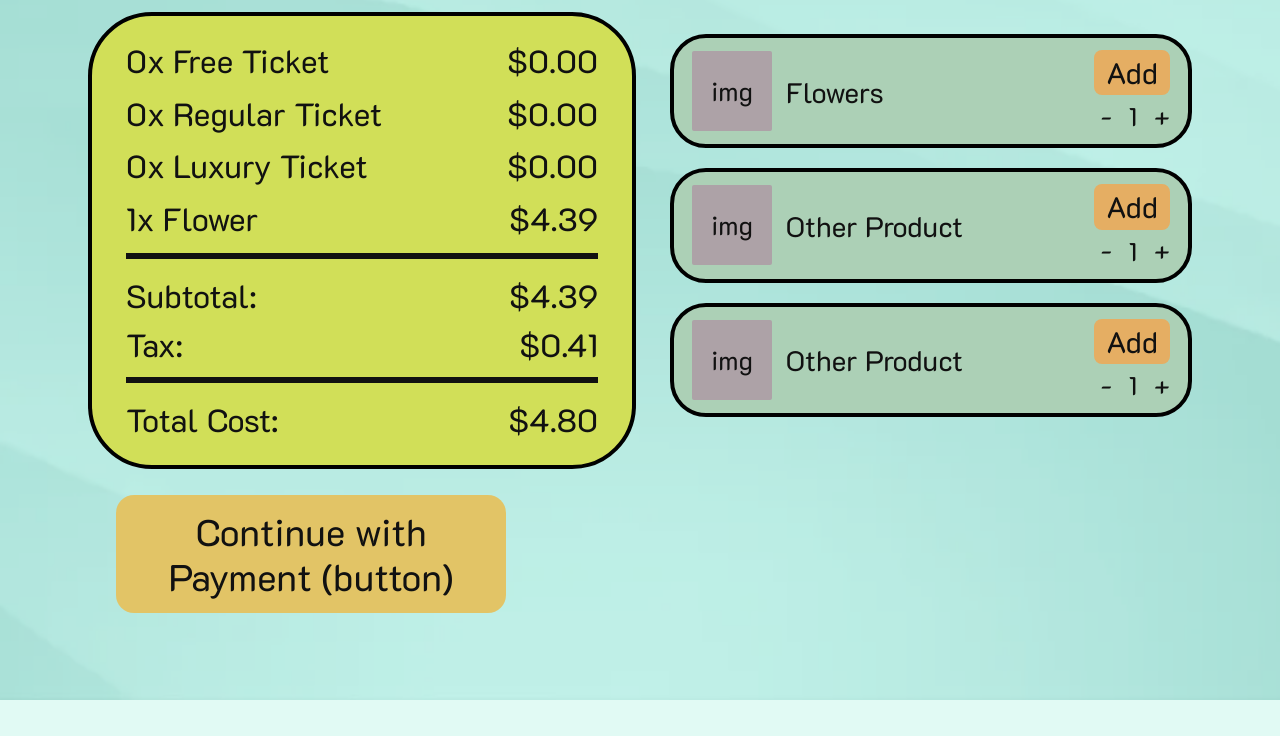
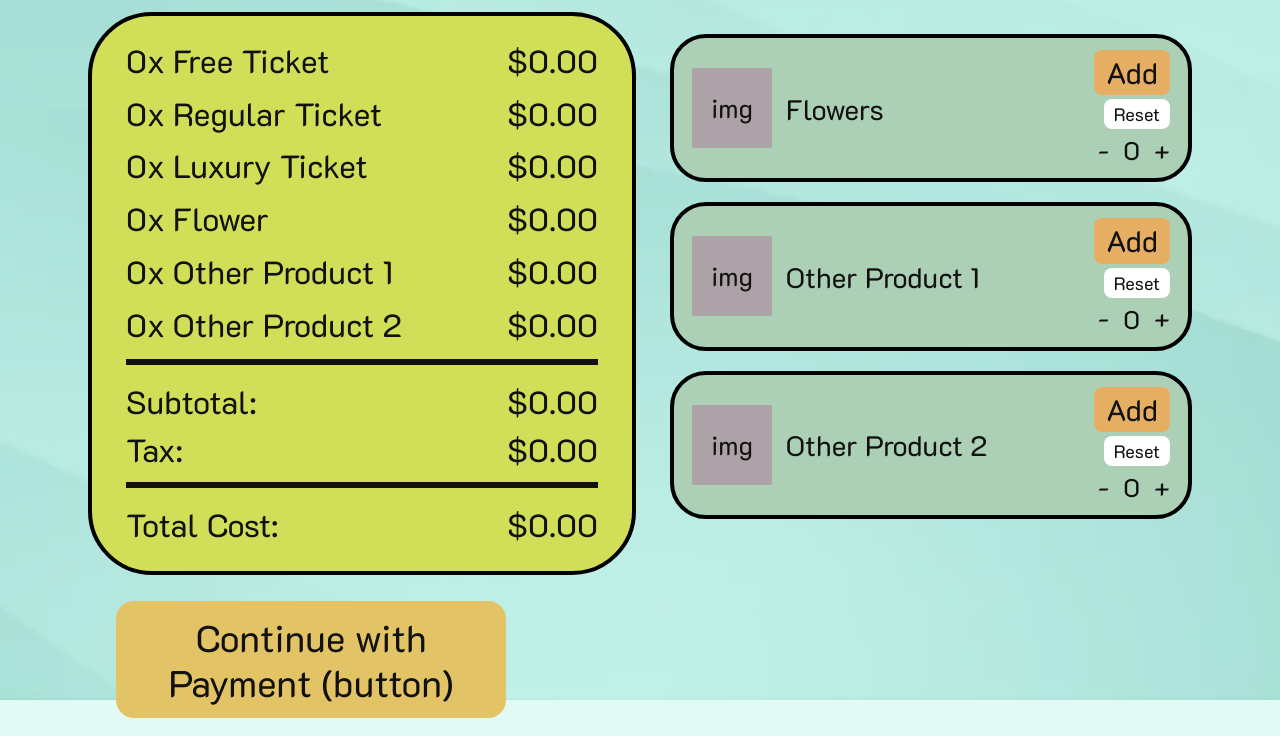
Before and after one commit to SidS-123/ArtInMotionTicketing, a plain HTML site: page user_page/cart.html in a window 1280 px wide. Shown: the part 100-836 px from the top of the page. Before the commit the page ends 800 px from the top, so only its background shows below. Drawn offline with Linux system fonts and the light colour scheme.

Commit message:
Auto-commit: prepare push to user

```diff
--- a/user_page/cart.css
+++ b/user_page/cart.css
@@ -173,6 +173,18 @@ body {
   cursor: pointer;
 }
 
+.reset-btn {
+  border: 0;
+  border-radius: 8px;
+  background: #fff;
+  color: #111;
+  font-family: inherit;
+  font-size: clamp(18px, 1.4vw, 24px);
+  line-height: 1;
+  padding: 6px 10px;
+  cursor: pointer;
+}
+
 .qty-row {
   display: flex;
   align-items: center;
--- a/user_page/cart.html
+++ b/user_page/cart.html
@@ -48,26 +48,34 @@
               <span id="luxuryTicketAmount">$0.00</span>
             </div>
             <div class="line-item">
-              <span><span id="flowerCount">1</span>x Flower</span>
-              <span id="flowerAmount">$4.39</span>
+              <span><span id="flowerCount">0</span>x Flower</span>
+              <span id="flowerAmount">$0.00</span>
+            </div>
+            <div class="line-item">
+              <span><span id="other1Count">0</span>x Other Product 1</span>
+              <span id="other1Amount">$0.00</span>
+            </div>
+            <div class="line-item">
+              <span><span id="other2Count">0</span>x Other Product 2</span>
+              <span id="other2Amount">$0.00</span>
             </div>
 
             <hr>
 
             <div class="line-item total-line">
               <span>Subtotal:</span>
-              <span id="subtotalAmount">$24.69</span>
+              <span id="subtotalAmount">$0.00</span>
             </div>
             <div class="line-item total-line">
               <span>Tax:</span>
-              <span id="taxAmount">$2.30</span>
+              <span id="taxAmount">$0.00</span>
             </div>
 
             <hr>
 
             <div class="line-item grand-total">
               <span>Total Cost:</span>
-              <span id="totalAmount">$26.99</span>
+              <span id="totalAmount">$0.00</span>
             </div>
           </article>
 
@@ -80,9 +88,10 @@
             <p class="product-name">Flowers</p>
             <div class="controls">
               <button type="button" class="add-btn">Add</button>
+              <button type="button" class="reset-btn">Reset</button>
               <div class="qty-row">
                 <button type="button" class="qty-btn" data-action="decrement">-</button>
-                <span class="qty-value">1</span>
+                <span class="qty-value">0</span>
                 <button type="button" class="qty-btn" data-action="increment">+</button>
               </div>
             </div>
@@ -90,12 +99,13 @@
 
           <article class="product-card" data-product-id="other1">
             <div class="img-box">img</div>
-            <p class="product-name">Other Product</p>
+            <p class="product-name">Other Product 1</p>
             <div class="controls">
               <button type="button" class="add-btn">Add</button>
+              <button type="button" class="reset-btn">Reset</button>
               <div class="qty-row">
                 <button type="button" class="qty-btn" data-action="decrement">-</button>
-                <span class="qty-value">1</span>
+                <span class="qty-value">0</span>
                 <button type="button" class="qty-btn" data-action="increment">+</button>
               </div>
             </div>
@@ -103,12 +113,13 @@
 
           <article class="product-card" data-product-id="other2">
             <div class="img-box">img</div>
-            <p class="product-name">Other Product</p>
+            <p class="product-name">Other Product 2</p>
             <div class="controls">
               <button type="button" class="add-btn">Add</button>
+              <button type="button" class="reset-btn">Reset</button>
               <div class="qty-row">
                 <button type="button" class="qty-btn" data-action="decrement">-</button>
-                <span class="qty-value">1</span>
+                <span class="qty-value">0</span>
                 <button type="button" class="qty-btn" data-action="increment">+</button>
               </div>
             </div>
@@ -121,6 +132,7 @@
   <script>
     const CART_TICKET_KEY = "aimCartTickets";
     const FLOWER_PRICE = 4.39;
+    const OTHER_PRODUCT_PRICE = 10.0;
     const TAX_RATE = 0.0931;
 
     const freeTicketCountEl = document.getElementById("freeTicketCount");
@@ -131,14 +143,18 @@
     const luxuryTicketAmountEl = document.getElementById("luxuryTicketAmount");
     const flowerCountEl = document.getElementById("flowerCount");
     const flowerAmountEl = document.getElementById("flowerAmount");
+    const other1CountEl = document.getElementById("other1Count");
+    const other1AmountEl = document.getElementById("other1Amount");
+    const other2CountEl = document.getElementById("other2Count");
+    const other2AmountEl = document.getElementById("other2Amount");
     const subtotalAmountEl = document.getElementById("subtotalAmount");
     const taxAmountEl = document.getElementById("taxAmount");
     const totalAmountEl = document.getElementById("totalAmount");
 
     const productState = {
-      flowers: 1,
-      other1: 1,
-      other2: 1
+      flowers: { selectorQty: 0, inCartQty: 0 },
+      other1: { selectorQty: 0, inCartQty: 0 },
+      other2: { selectorQty: 0, inCartQty: 0 }
     };
 
     const ticketSummary = {
@@ -176,9 +192,13 @@
     }
 
     function updateSummary() {
-      const flowerQty = productState.flowers;
+      const flowerQty = productState.flowers.inCartQty;
+      const other1Qty = productState.other1.inCartQty;
+      const other2Qty = productState.other2.inCartQty;
       const flowerTotal = flowerQty * FLOWER_PRICE;
-      const subtotal = ticketSummary.ticketSubtotal + flowerTotal;
+      const other1Total = other1Qty * OTHER_PRODUCT_PRICE;
+      const other2Total = other2Qty * OTHER_PRODUCT_PRICE;
+      const subtotal = ticketSummary.ticketSubtotal + flowerTotal + other1Total + other2Total;
       const tax = subtotal * TAX_RATE;
       const total = subtotal + tax;
 
@@ -190,6 +210,10 @@
       luxuryTicketAmountEl.textContent = toMoney(ticketSummary.luxuryAmount);
       flowerCountEl.textContent = String(flowerQty);
       flowerAmountEl.textContent = toMoney(flowerTotal);
+      other1CountEl.textContent = String(other1Qty);
+      other1AmountEl.textContent = toMoney(other1Total);
+      other2CountEl.textContent = String(other2Qty);
+      other2AmountEl.textContent = toMoney(other2Total);
       subtotalAmountEl.textContent = toMoney(subtotal);
       taxAmountEl.textContent = toMoney(tax);
       totalAmountEl.textContent = toMoney(total);
@@ -199,14 +223,26 @@
       const productId = card.dataset.productId;
       const qtyValue = card.querySelector(".qty-value");
       const addButton = card.querySelector(".add-btn");
+      const resetButton = card.querySelector(".reset-btn");
       const qtyButtons = card.querySelectorAll(".qty-btn");
 
       function syncQty() {
-        qtyValue.textContent = String(productState[productId]);
+        qtyValue.textContent = String(productState[productId].selectorQty);
       }
 
       addButton.addEventListener("click", () => {
-        productState[productId] += 1;
+        const selected = productState[productId].selectorQty;
+        if (selected > 0) {
+          productState[productId].inCartQty += selected;
+          productState[productId].selectorQty = 0;
+          syncQty();
+        }
+        updateSummary();
+      });
+
+      resetButton.addEventListener("click", () => {
+        productState[productId].selectorQty = 0;
+        productState[productId].inCartQty = 0;
         syncQty();
         updateSummary();
       });
@@ -215,12 +251,11 @@
         button.addEventListener("click", () => {
           const action = button.dataset.action;
           if (action === "increment") {
-            productState[productId] += 1;
+            productState[productId].selectorQty += 1;
           } else {
-            productState[productId] = Math.max(0, productState[productId] - 1);
+            productState[productId].selectorQty = Math.max(0, productState[productId].selectorQty - 1);
           }
           syncQty();
-          updateSummary();
         });
       });
 
```
Also changed, not shown: user_page/account.html (+8 -7 lines), user_page/index.html (+1 -1 lines), user_page/roster.html (+1 -1 lines), user_page/tickets.css (+10 -0 lines), user_page/tickets.html (+28 -23 lines).
